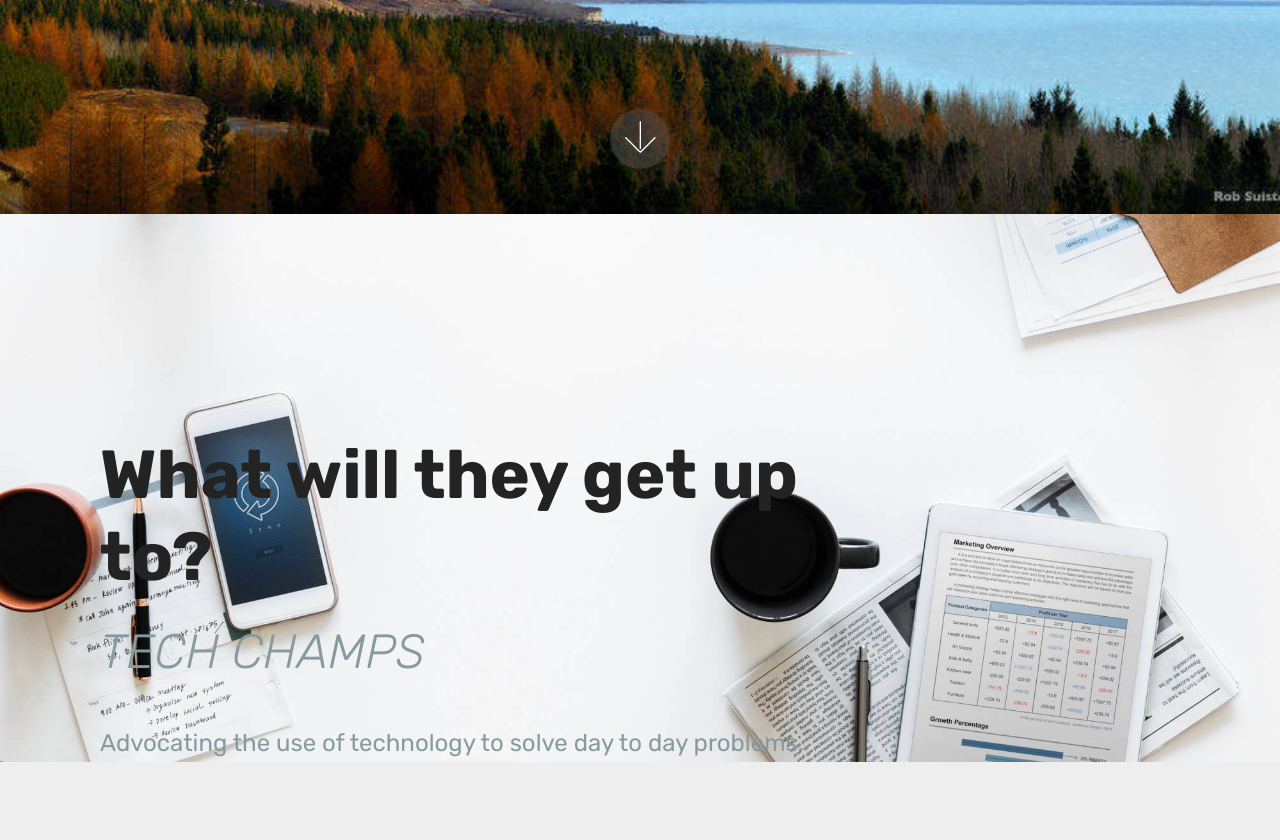
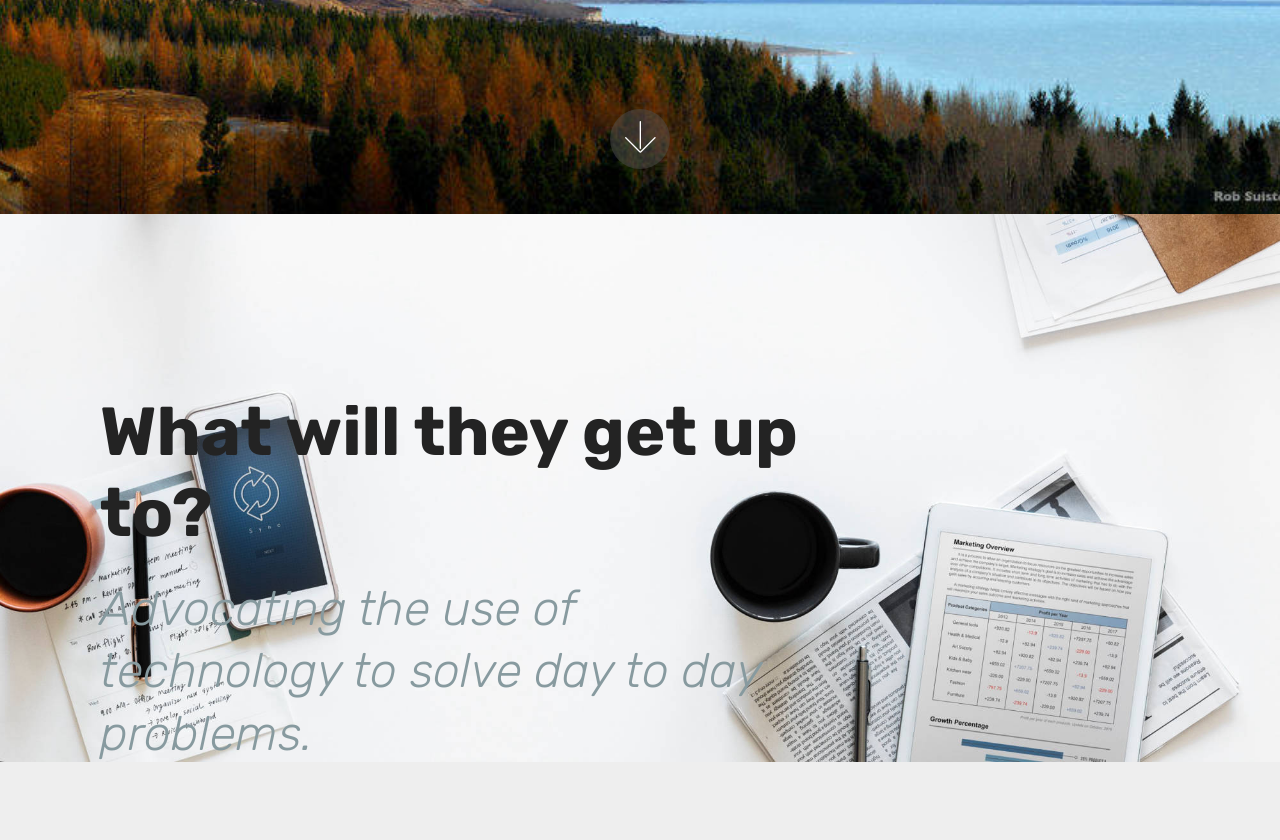
Before and after one commit to manaetches/TPG-Digital-Transformation-Strategy, a plain HTML site: page index.html in a window 1280 px wide. Shown: the part 586-1426 px from the top of the page. Drawn offline with Linux system fonts and the light colour scheme; files whose address does not match are found by name.

Commit message:
create github pages

```diff
--- a/index.html
+++ b/index.html
@@ -46,7 +46,7 @@
     </div>
 </section>
 
-<section class="engine"><a href="https://mobirise.info/g">build your own site for free</a></section><section class="header9 cid-rayJ2taWcb mbr-fullscreen mbr-parallax-background" id="header9-3">
+<section class="engine"><a href="https://mobirise.info/o">portfolio site templates</a></section><section class="header9 cid-rayJ2taWcb mbr-fullscreen mbr-parallax-background" id="header9-3">
 
 
 
@@ -56,9 +56,8 @@
         <div class="media-container-column mbr-white col-md-8">
             <h1 class="mbr-section-title align-left mbr-bold pb-3 mbr-fonts-style display-1">
                 What will they get up to?</h1>
-            <h3 class="mbr-section-subtitle align-left mbr-light pb-3 mbr-fonts-style display-2"><p>
-                TECH CHAMPS</p></h3>
-            <p class="mbr-text align-left pb-3 mbr-fonts-style display-5">Advocating the use of technology to solve day to day problems.</p>
+            <h3 class="mbr-section-subtitle align-left mbr-light pb-3 mbr-fonts-style display-2"><p>Advocating the use of technology to solve day to day problems.</p></h3>
+            <p class="mbr-text align-left pb-3 mbr-fonts-style display-5"></p>
 
         </div>
     </div>
```
Also changed, not shown: 1 other file.
